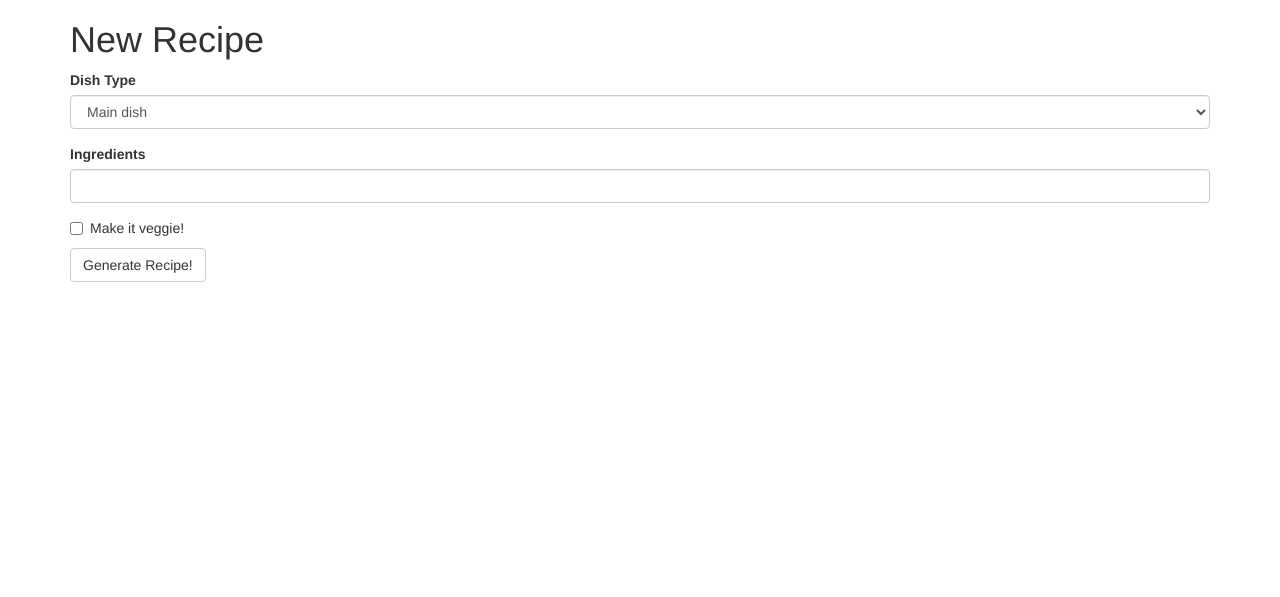
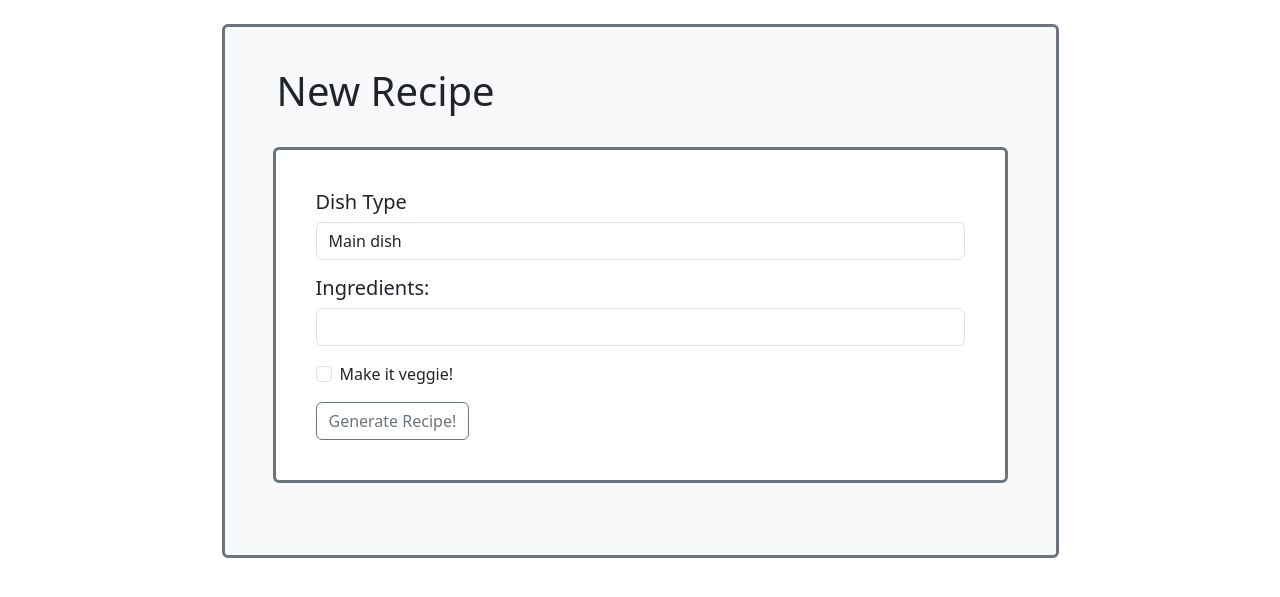
Before and after one commit to sbultmann/recipe_bot, a Flask app: page / in a window 1280 px wide. Shown: the top 597 px of the page. Run offline with Flask 3, Linux system fonts and the light colour scheme; some libraries are stand-ins or nearby versions.

Commit message:
updated layout

```diff
--- a/app/functions.py
+++ b/app/functions.py
@@ -11,10 +11,15 @@ openai.api_key = app.config["OPENAI_API"]
 schema = {
     "type": "object",
     "properties": {
+
     "title": {
         "type": "string",
         "description": "creative recipe title"
         },
+    "prompt": {
+        "type": "string",
+        "description": "a prompt for DALL-E to generate a high qualtiy picture of the recipe in the style of modern food photography, 15mm, warm light"
+    },
     "ingredients": {
         "type": "array",
         "items": {
@@ -23,7 +28,7 @@ schema = {
             "name": { "type": "string" },
             "unit": {
             "type": "string",
-            "enum": ["grams", "ml", "pieces", "teaspoons", "tablespoons"]
+            "enum": ["grams", "ml","l","pinch","pieces", "teaspoons", "tablespoons"]
             },
             "amount": { "type": "number" }
         },
@@ -40,7 +45,7 @@ schema = {
         "description": "Total time to prepare the recipe in minutes"
     }
     },
-    "required": ["ingredients", "instructions", "time_to_cook"]
+    "required": ["title","ingredients", "instructions", "time_to_cook", "prompt"]
     }
 
 
@@ -57,7 +62,7 @@ def get_recipe(dish_type,ingredients,recipe_type):
                                             messages=conversation,
                                             functions=[{"name": "set_recipe", "parameters": schema}],
                                             function_call={"name": "set_recipe"},
-                                            temperature=0.3
+                                            temperature=0.4
                                             )
     answer = json.loads(response.choices[0].message.function_call.arguments)
 
@@ -66,7 +71,7 @@ def get_recipe(dish_type,ingredients,recipe_type):
 
 #create an image using DALL-E
 def get_image(title):
-    PROMPT = f"{title} gourmet cook book photo"
+    PROMPT = f"{title} food photography, 15mm, warm light"
 
     response = openai.Image.create(
         prompt=PROMPT,
@@ -84,7 +89,3 @@ def get_image(title):
     else:
         print("Failed to generate image")
     return f'{str(id)}_recipe_image.png'
-
-
-"""
-{'title': 'Honey Glazed Pork and Carrots', 'ingredients': [{'name': 'pork loin', 'unit': 'grams', 'amount': 500}, {'name': 'carrots', 'unit': 'pieces', 'amount': 4}, {'name': 'honey', 'unit': 'tablespoons', 'amount': 3}, {'name': 'olive oil', 'unit': 'tablespoons', 'amount': 2}, {'name': 'salt', 'unit': 'teaspoons', 'amount': 1}, {'name': 'pepper', 'unit': 'teaspoons', 'amount': 1}], 'instructions': ['Preheat your oven to 375 degrees F (190 degrees C).', 'Peel the carrots and cut them into 2-inch pieces.', 'In a large oven-safe pan, heat the olive oil over medium-high heat. Add the pork loin to the pan and sear on all sides until browned.', 'Remove the pork from the pan and set it aside. Add the carrots to the pan and cook for 5 minutes, stirring occasionally.', 'Return the pork to the pan and drizzle the honey over the pork and carrots. Season with salt and pepper.', 'Place the pan in the preheated oven and roast for 25-30 minutes, or until the pork is cooked through and the carrots are tender.', 'Remove from the oven and let the pork rest for a few minutes before slicing. Serve the pork and carrots with the pan juices drizzled over the top.'], 'time_to_cook': 60}"""
--- a/app/routes.py
+++ b/app/routes.py
@@ -13,7 +13,8 @@ def index():
         print("asking ChatGPT for help ...")
         recipe_data = get_recipe(form.dish_type.data, form.ingredients.data,form.recipe_type.data)
         print("asking DALL_E for help ...")
-        image = get_image(recipe_data['title'])
+        print(recipe_data['prompt'])
+        image = get_image(recipe_data['prompt'])
         print('storing info in database ...')
 
         #create a new recipe
@@ -48,7 +49,11 @@ def recipe(id):
     recipe = Recipe.query.filter_by(id=id).first_or_404()
     ingredients = []
     for ingredient in recipe.ingredients:
-         ingredients.append({'name':ingredient.name, 'unit':ingredient.unit, 'amount': ingredient.amount})
+        if ingredient.amount.is_integer():
+            amount = int(ingredient.amount)
+        else:
+            amount = ingredient.amount
+        ingredients.append({'name':ingredient.name, 'unit':ingredient.unit, 'amount': amount})
     instructions = []
     for instruction in recipe.instructions:
          instructions.append(instruction.instruction)
@@ -57,5 +62,4 @@ def recipe(id):
          'ingredients':ingredients,
          'instructions':instructions
     }
-    print(recipe_data)
     return render_template('recipe.html', title='Recipe Bot', recipe=recipe_data, image = recipe.image_id)
--- a/app/templates/base.html
+++ b/app/templates/base.html
@@ -1,15 +1,20 @@
-{% extends 'bootstrap/base.html' %}
-
-{% block title %}
-    {{ title }}
+<!doctype html>
+<html>
+  <head>
+    {% block head %}
+    <meta charset="utf-8">
+    <meta name="viewport" content="width=device-width, initial-scale=1">
+    <link href="https://cdn.jsdelivr.net/npm/bootstrap@5.3.1/dist/css/bootstrap.min.css" rel="stylesheet" integrity="sha384-4bw+/aepP/YC94hEpVNVgiZdgIC5+VKNBQNGCHeKRQN+PtmoHDEXuppvnDJzQIu9" crossorigin="anonymous">
+    <script src="https://ajax.googleapis.com/ajax/libs/jquery/3.6.4/jquery.min.js"></script>
+    <script src="https://cdn.jsdelivr.net/npm/bootstrap@5.3.1/dist/js/bootstrap.bundle.min.js" integrity="sha384-HwwvtgBNo3bZJJLYd8oVXjrBZt8cqVSpeBNS5n7C8IVInixGAoxmnlMuBnhbgrkm" crossorigin="anonymous"></script>
+    <title>{% block title %} {{ title }} {% endblock %}</title>
     {% endblock %}
+  </head>
+  <body>
+        <div class="container py-4 d-flex align-items-center justify-content-center">
+            {% block content %}
 
 
-
-
-{% block content %}
-
-    <div class="container">
             {% with messages = get_flashed_messages() %}
             {% if messages %}
                 {% for message in messages %}
@@ -20,6 +25,12 @@
 
             {# application content needs to be provided in the app_content block #}
             {% block app_content %}{% endblock %}
+
+        {% endblock %}
         </div>
 
-{% endblock %}
+
+
+
+    </body>
+</html>
--- a/app/templates/submit.html
+++ b/app/templates/submit.html
@@ -2,8 +2,44 @@
 {% import 'bootstrap/wtf.html' as wtf %}
 
 {% block app_content %}
-        <div>
+<div class="content rounded bg-light text-dark p-4 border border-3 border-secondary w-75 ">
+    <div class="row m-3">
         <h1>New Recipe</h1>
-        {{ wtf.quick_form(form) }}
     </div>
+    <div class="d-flex align-items-center justify-content-center m-4">
+        <div class="row rounded bg-white text-dark border border-3 border-secondary w-100">
+            <div class = "col p-4">
+                <form action="" method="post" novalidate>
+                    {{ form.hidden_tag() }}
+                    <div class="form-group m-3">
+                        <h5>{{ form.dish_type.label }}</h5>
+                        {{ form.dish_type(class="form-control") }}
+                    </div>
+                    <div class="form-group m-3">
+                        <h5>{{ form.ingredients.label }}:</h5>
+                        {{ form.ingredients(class="form-control") }}
+                    </div>
+                    <div class="form-check m-3">
+                        {{ form.recipe_type(class="form-check-input") }}
+                        {{ form.recipe_type.label }}
+                    </div>
+                    <div class="m-3">
+                    {{ form.submit(class="btn btn-outline-secondary") }}
+                    </div>
+                </form>
+            </div>
+        </div>
+    </div>
+    <div class="m-4">
+    <div class="row">
+        <div class="col">
+
+        </div>
+
+        <div class="col">
+
+        </div>
+    </div>
+    </div>
+</div>
 {% endblock %}
```
Also changed, not shown: app/templates/recipe.html (+31 -16 lines), app.db, app/static/img/0vMjVNlVTkhVWVwTRkJzn5WT_recipe_image.png (added), app/static/img/5KYGNqNJfeM5ceXnGA8H9S05_recipe_image.png (added), app/static/img/6i6cMT3WZKPeScJ98oczD5jU_recipe_image.png (added), app/static/img/BCJkvEFsRYjXR71dWL2ury1s_recipe_image.png (added), app/static/img/V7WdteubwJCpN4IGTRDLdWWO_recipe_image.png (added), app/static/img/ZB97RQ3XxSvKQU2MeBo55vAP_recipe_image.png (added), app/static/img/b8AM5AFio3ALlDtm90FNU2yD_recipe_image.png (added), app/static/img/cp5wgz8z05VJjccaONY10rHU_recipe_image.png (added), app/static/img/sDwBHfu0rqqd3apb3IImDvNe_recipe_image.png (added). Lines whose indentation alone changed are shown as unchanged.
